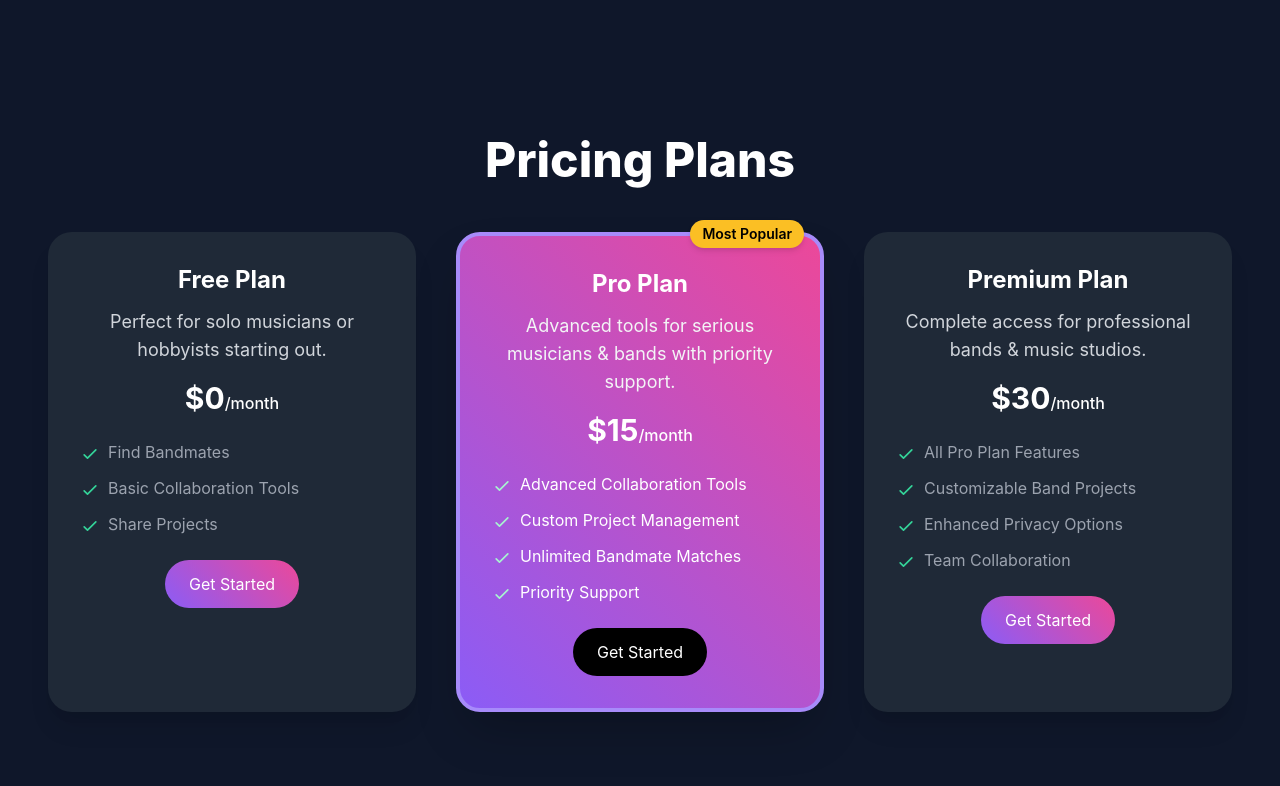
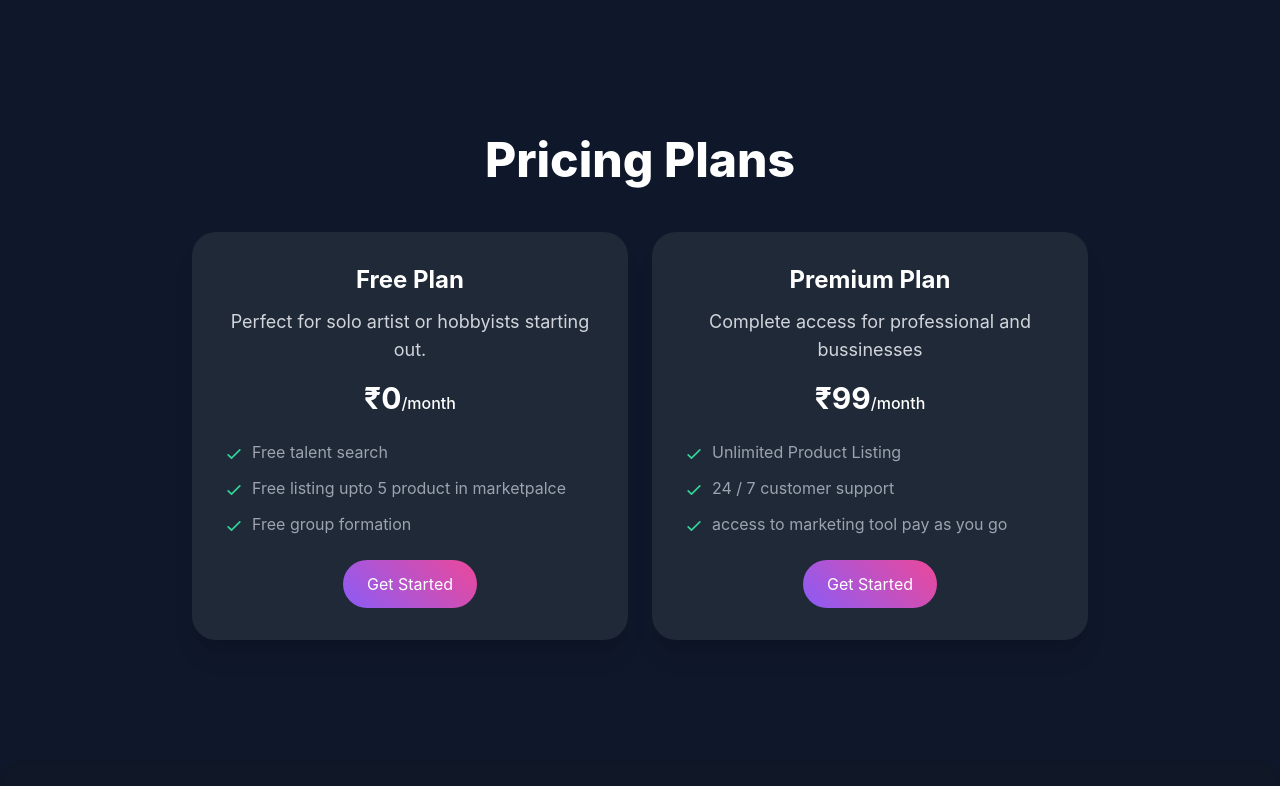
Before and after one commit to theprince29/landing_page, a plain HTML site: page index.html in a window 1280 px wide. Shown: the part 2820-3606 px from the top of the page. Drawn offline with nearby package versions, Linux system fonts and the light colour scheme.

Commit message:
UPDATE : pricing section

```diff
--- a/index.html
+++ b/index.html
@@ -353,53 +353,39 @@
 
 
   <section id="pricing" class="py-20 px-6 md:px-12 bg-gray-950 text-white">
-        <div class="container mx-auto text-center">
+  <div class="container mx-auto text-center max-w-4xl">
     <h2 class="text-4xl md:text-5xl font-extrabold mb-12">Pricing Plans</h2>
-            <div class="grid grid-cols-1 md:grid-cols-3 gap-10">
+    <div class="grid grid-cols-1 md:grid-cols-2 gap-6 mx-auto">
       <!-- Free Plan -->
       <div class="pricing-card bg-gray-800 p-8 rounded-3xl shadow-xl transform hover:scale-105 transition duration-300">
         <h3 class="text-2xl font-bold mb-3">Free Plan</h3>
-                    <p class="text-lg mb-4 text-gray-300">Perfect for solo musicians or hobbyists starting out.</p>
-                    <span class="block text-3xl font-bold mb-6">$0<span class="text-base font-medium">/month</span></span>
+        <p class="text-lg mb-4 text-gray-300">Perfect for solo artist or hobbyists starting out.</p>
+        <span class="block text-3xl font-bold mb-6">₹0<span class="text-base font-medium">/month</span></span>
         <ul class="text-left text-gray-400 space-y-3 mb-6">
-                        <li class="flex items-start"><svg class="w-5 h-5 text-green-400 mr-2 mt-1" fill="none" stroke="currentColor" stroke-width="2" viewBox="0 0 24 24"><path stroke-linecap="round" stroke-linejoin="round" d="M5 13l4 4L19 7"/></svg>Find Bandmates</li>
-                        <li class="flex items-start"><svg class="w-5 h-5 text-green-400 mr-2 mt-1" fill="none" stroke="currentColor" stroke-width="2" viewBox="0 0 24 24"><path stroke-linecap="round" stroke-linejoin="round" d="M5 13l4 4L19 7"/></svg>Basic Collaboration Tools</li>
-                        <li class="flex items-start"><svg class="w-5 h-5 text-green-400 mr-2 mt-1" fill="none" stroke="currentColor" stroke-width="2" viewBox="0 0 24 24"><path stroke-linecap="round" stroke-linejoin="round" d="M5 13l4 4L19 7"/></svg>Share Projects</li>
+          <li class="flex items-start"><svg class="w-5 h-5 text-green-400 mr-2 mt-1" fill="none" stroke="currentColor" stroke-width="2" viewBox="0 0 24 24"><path stroke-linecap="round" stroke-linejoin="round" d="M5 13l4 4L19 7"/></svg>Free talent search</li>
+          <li class="flex items-start"><svg class="w-5 h-5 text-green-400 mr-2 mt-1" fill="none" stroke="currentColor" stroke-width="2" viewBox="0 0 24 24"><path stroke-linecap="round" stroke-linejoin="round" d="M5 13l4 4L19 7"/></svg>Free listing upto 5 product in marketpalce</li>
+          <li class="flex items-start"><svg class="w-5 h-5 text-green-400 mr-2 mt-1" fill="none" stroke="currentColor" stroke-width="2" viewBox="0 0 24 24"><path stroke-linecap="round" stroke-linejoin="round" d="M5 13l4 4L19 7"/></svg>Free group formation</li>
         </ul>
         <button class="btn-primary text-white px-6 py-3 rounded-full transition">Get Started</button>
-                </div>
-
-                <!-- Pro Plan (Highlighted) -->
-                <div class="relative pricing-card  p-8 rounded-3xl shadow-2xl transform hover:scale-105 transition duration-300 border-4 border-purple-400" style="background: linear-gradient(45deg, #8B5CF6, #EC4899);">
-                    <div class="absolute -top-4 right-4 bg-yellow-400 text-black text-sm font-semibold px-3 py-1 rounded-full shadow-md">Most Popular</div>
-                    <h3 class="text-2xl font-bold mb-3">Pro Plan</h3>
-                    <p class="text-lg mb-4 text-gray-100">Advanced tools for serious musicians & bands with priority support.</p>
-                    <span class="block text-3xl font-bold mb-6">$15<span class="text-base font-medium">/month</span></span>
-                    <ul class="text-left text-white space-y-3 mb-6">
-                        <li class="flex items-start"><svg class="w-5 h-5 text-green-200 mr-2 mt-1" fill="none" stroke="currentColor" stroke-width="2" viewBox="0 0 24 24"><path stroke-linecap="round" stroke-linejoin="round" d="M5 13l4 4L19 7"/></svg>Advanced Collaboration Tools</li>
-                        <li class="flex items-start"><svg class="w-5 h-5 text-green-200 mr-2 mt-1" fill="none" stroke="currentColor" stroke-width="2" viewBox="0 0 24 24"><path stroke-linecap="round" stroke-linejoin="round" d="M5 13l4 4L19 7"/></svg>Custom Project Management</li>
-                        <li class="flex items-start"><svg class="w-5 h-5 text-green-200 mr-2 mt-1" fill="none" stroke="currentColor" stroke-width="2" viewBox="0 0 24 24"><path stroke-linecap="round" stroke-linejoin="round" d="M5 13l4 4L19 7"/></svg>Unlimited Bandmate Matches</li>
-                        <li class="flex items-start"><svg class="w-5 h-5 text-green-200 mr-2 mt-1" fill="none" stroke="currentColor" stroke-width="2" viewBox="0 0 24 24"><path stroke-linecap="round" stroke-linejoin="round" d="M5 13l4 4L19 7"/></svg>Priority Support</li>
-                    </ul>
-                    <button class="bg-black text-white px-6 py-3 rounded-full hover:bg-gray-800 transition">Get Started</button>
       </div>
 
       <!-- Premium Plan -->
       <div class="pricing-card bg-gray-800 p-8 rounded-3xl shadow-xl transform hover:scale-105 transition duration-300">
         <h3 class="text-2xl font-bold mb-3">Premium Plan</h3>
-                    <p class="text-lg mb-4 text-gray-300">Complete access for professional bands & music studios.</p>
-                    <span class="block text-3xl font-bold mb-6">$30<span class="text-base font-medium">/month</span></span>
+        <p class="text-lg mb-4 text-gray-300">Complete access for professional and bussinesses</p>
+        <span class="block text-3xl font-bold mb-6">₹99<span class="text-base font-medium">/month</span></span>
         <ul class="text-left text-gray-400 space-y-3 mb-6">
-                        <li class="flex items-start"><svg class="w-5 h-5 text-green-400 mr-2 mt-1" fill="none" stroke="currentColor" stroke-width="2" viewBox="0 0 24 24"><path stroke-linecap="round" stroke-linejoin="round" d="M5 13l4 4L19 7"/></svg>All Pro Plan Features</li>
-                        <li class="flex items-start"><svg class="w-5 h-5 text-green-400 mr-2 mt-1" fill="none" stroke="currentColor" stroke-width="2" viewBox="0 0 24 24"><path stroke-linecap="round" stroke-linejoin="round" d="M5 13l4 4L19 7"/></svg>Customizable Band Projects</li>
-                        <li class="flex items-start"><svg class="w-5 h-5 text-green-400 mr-2 mt-1" fill="none" stroke="currentColor" stroke-width="2" viewBox="0 0 24 24"><path stroke-linecap="round" stroke-linejoin="round" d="M5 13l4 4L19 7"/></svg>Enhanced Privacy Options</li>
-                        <li class="flex items-start"><svg class="w-5 h-5 text-green-400 mr-2 mt-1" fill="none" stroke="currentColor" stroke-width="2" viewBox="0 0 24 24"><path stroke-linecap="round" stroke-linejoin="round" d="M5 13l4 4L19 7"/></svg>Team Collaboration</li>
+          <li class="flex items-start"><svg class="w-5 h-5 text-green-400 mr-2 mt-1" fill="none" stroke="currentColor" stroke-width="2" viewBox="0 0 24 24"><path stroke-linecap="round" stroke-linejoin="round" d="M5 13l4 4L19 7"/></svg>Unlimited Product Listing</li>
+          <li class="flex items-start"><svg class="w-5 h-5 text-green-400 mr-2 mt-1" fill="none" stroke="currentColor" stroke-width="2" viewBox="0 0 24 24"><path stroke-linecap="round" stroke-linejoin="round" d="M5 13l4 4L19 7"/></svg>24 / 7 customer support </li>
+          <li class="flex items-start"><svg class="w-5 h-5 text-green-400 mr-2 mt-1" fill="none" stroke="currentColor" stroke-width="2" viewBox="0 0 24 24"><path stroke-linecap="round" stroke-linejoin="round" d="M5 13l4 4L19 7"/></svg>access to marketing tool pay as you go</li>
+
         </ul>
         <button class="btn-primary text-white px-6 py-3 rounded-full hover:bg-purple-400 transition">Get Started</button>
       </div>
     </div>
   </div>
 </section>
+
     <footer class="bg-gray-900 bg-opacity-80 text-white py-10 px-6 mt-10 rounded-t-3xl shadow-inner">
         <div class="max-w-6xl mx-auto grid grid-cols-1 md:grid-cols-4 gap-8">
 
```
Lines whose indentation alone changed are shown as unchanged.
